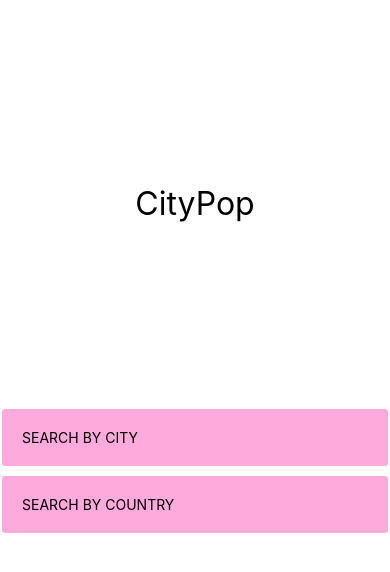
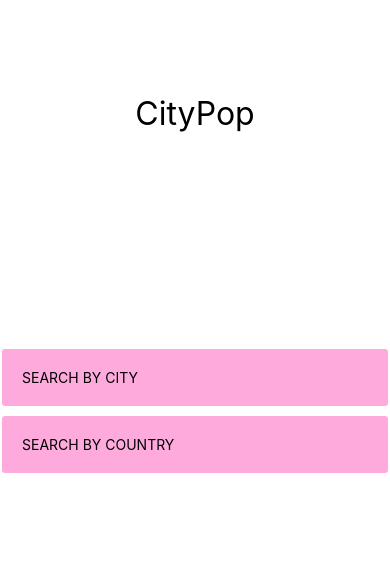
Before and after one commit to Casulu/CityPop, a React Native app: screen /Home in a window 390 px wide. Shown: the top 572 px of the page. Built offline with nearby package versions, Linux system fonts and the light colour scheme.

Commit message:
Added react import and adjusted title style

```diff
--- a/HomeScreen.tsx
+++ b/HomeScreen.tsx
@@ -1,3 +1,4 @@
+import * as React from 'react';
 import { StatusBar } from 'expo-status-bar';
 import { NavigationContainer } from '@react-navigation/native';
 import { StyleSheet, Text,  TouchableOpacity, View } from 'react-native';
@@ -34,9 +35,8 @@ const styles = StyleSheet.create({
   },
   appTitle: {
     flex: 1,
-    paddingTop: 120,
+    marginTop: 30,
     fontSize: 32
-
   },
   homeButtonContainer: {
     flex: 2,
```
